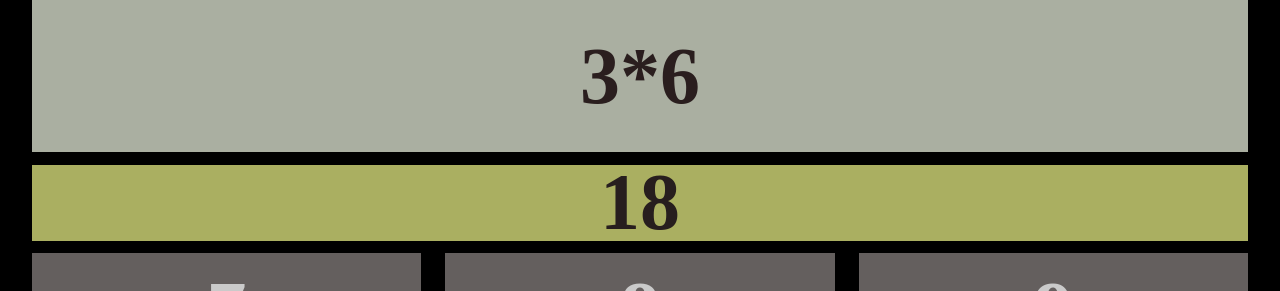
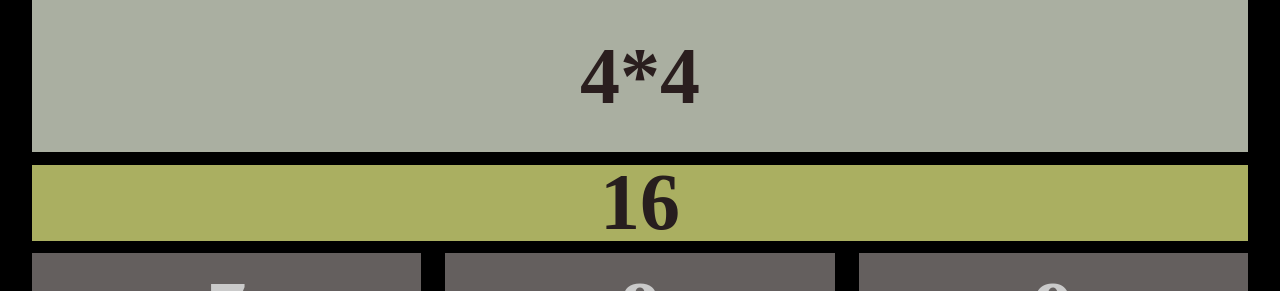
Before and after one commit to eljonims/calculin, a plain HTML site: page index.html in a window 1280 px wide. Shown: the top 291 px of the page. Drawn offline with Linux system fonts and the light colour scheme.

Commit message:
probando unidades 4

```diff
--- a/index.html
+++ b/index.html
@@ -14,8 +14,8 @@
 </head>
 <body>
 	<div class="container">
-		<div class="pregunta">3*6</div>
-		<div class="respuesta">18</div>
+		<div class="pregunta">4*4</div>
+		<div class="respuesta">16</div>
 		<div class="tecla">7</div>
 		<div class="tecla">8</div>
 		<div class="tecla">9</div>
```
